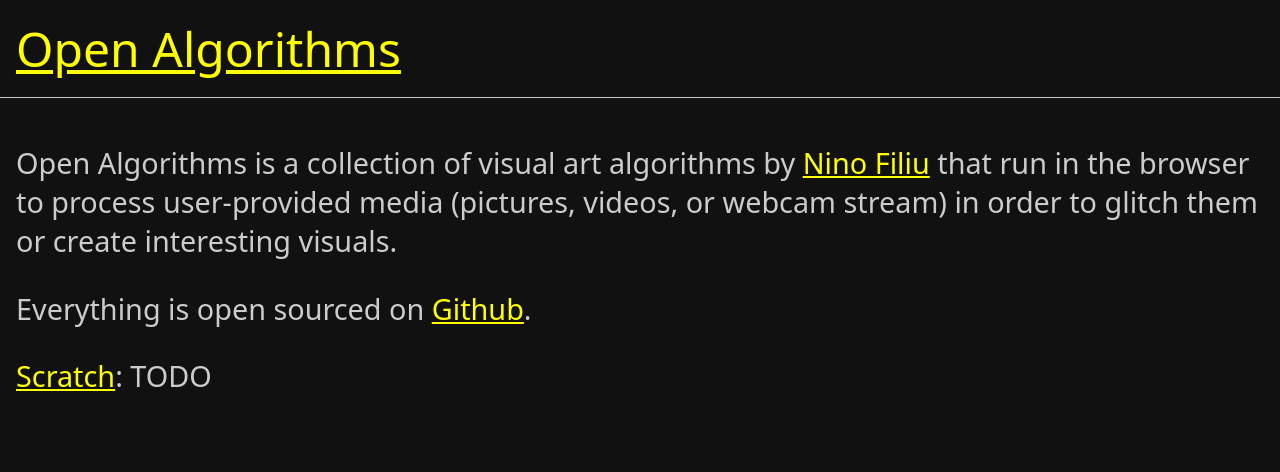
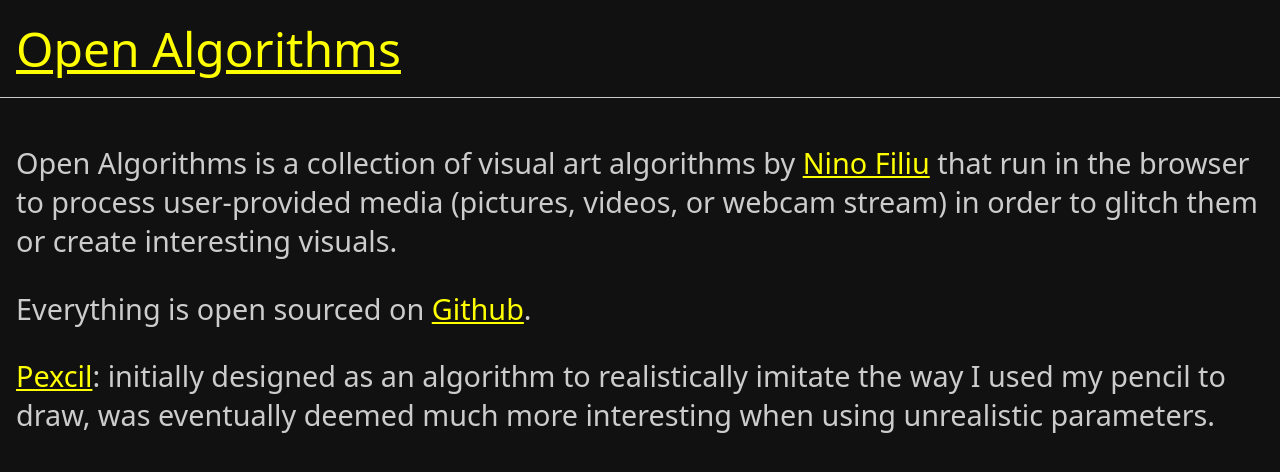
Before and after one commit to ninofiliu/open-algorithms, a React (Vite) app: page / in a window 1280 px wide. Shown: the top 472 px of the page. Built offline with nearby package versions, Linux system fonts and the light colour scheme; a web font is replaced by a local one.

Commit message:
rename scratch to pencil

```diff
--- a/src/App.tsx
+++ b/src/App.tsx
@@ -1,6 +1,6 @@
 import { Link, Route, Routes } from "react-router";
 import "./main.css";
-import { Scratch } from "./pages/scratch/scratch";
+import { Pexcil } from "./pages/pexcil/pexcil";
 
 export const App = () => {
   return (
@@ -33,12 +33,15 @@ export const App = () => {
                 <a href="https://github.com/ninofiliu/webart">Github</a>.
               </p>
               <p>
-                <Link to="/scratch">Scratch</Link>: TODO
+                <Link to="/pexcil">Pexcil</Link>: initially designed as an
+                algorithm to realistically imitate the way I used my pencil to
+                draw, was eventually deemed much more interesting when using
+                unrealistic parameters.
               </p>
             </div>
           }
         />
-        <Route path="/scratch" element={<Scratch />} />
+        <Route path="/pexcil" element={<Pexcil />} />
       </Routes>
     </div>
   );
--- a/src/pages/scratch/scratch.tsx
+++ b/src/pages/pexcil/pexcil.tsx
@@ -4,7 +4,7 @@ import { createSpiral } from "./lib";
 import { FileInput } from "../../components/FileInput";
 import { NumberInput } from "../../components/NumberInput";
 
-export const Scratch = () => {
+export const Pexcil = () => {
   const [file, setFile] = useState(null as File | null);
   const [divider, setDivider] = useState(7);
   const [multiplier, setMultiplier] = useState(3);
```
Also changed, not shown: src/pages/pexcil/lib.ts (renamed from src/pages/scratch/lib.ts).
